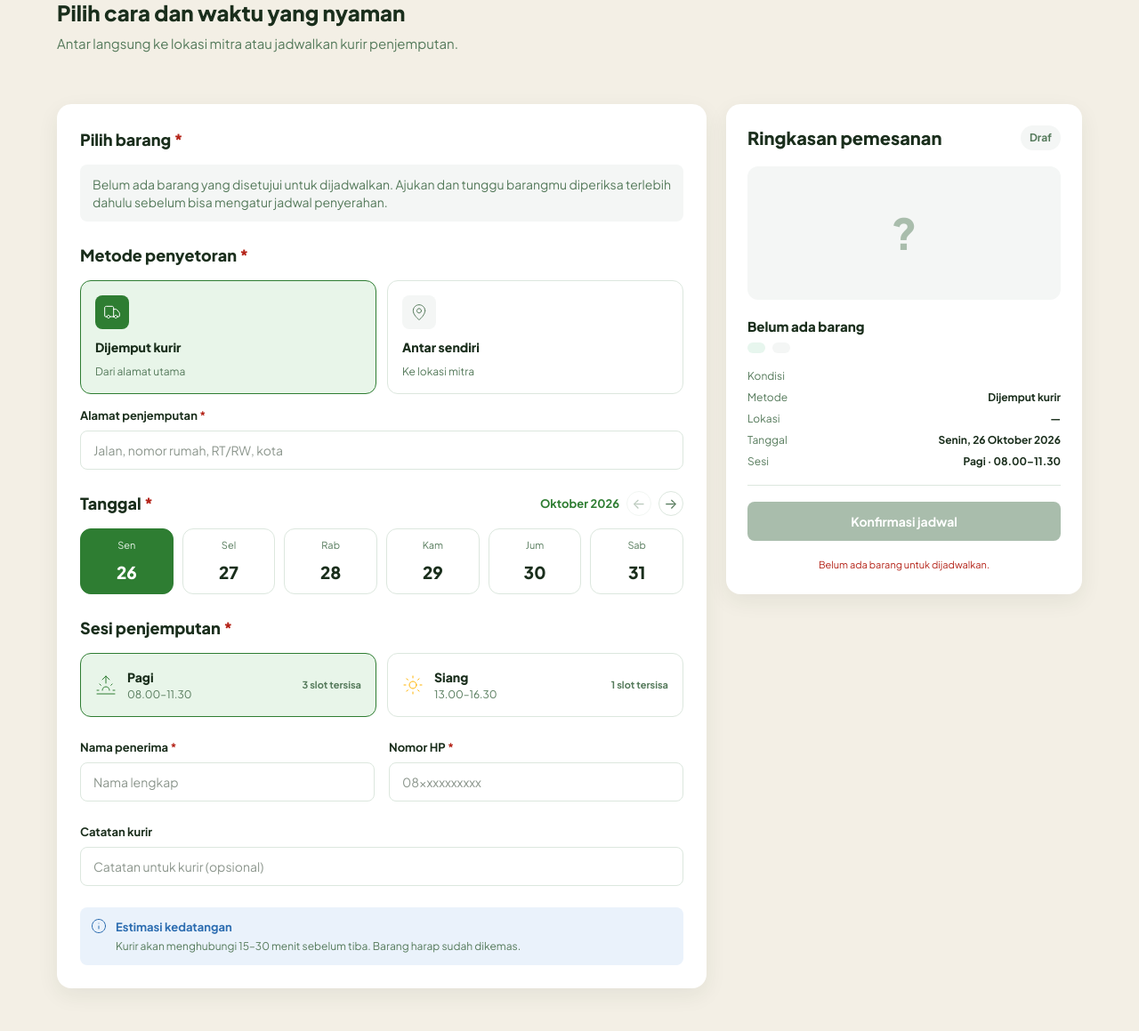
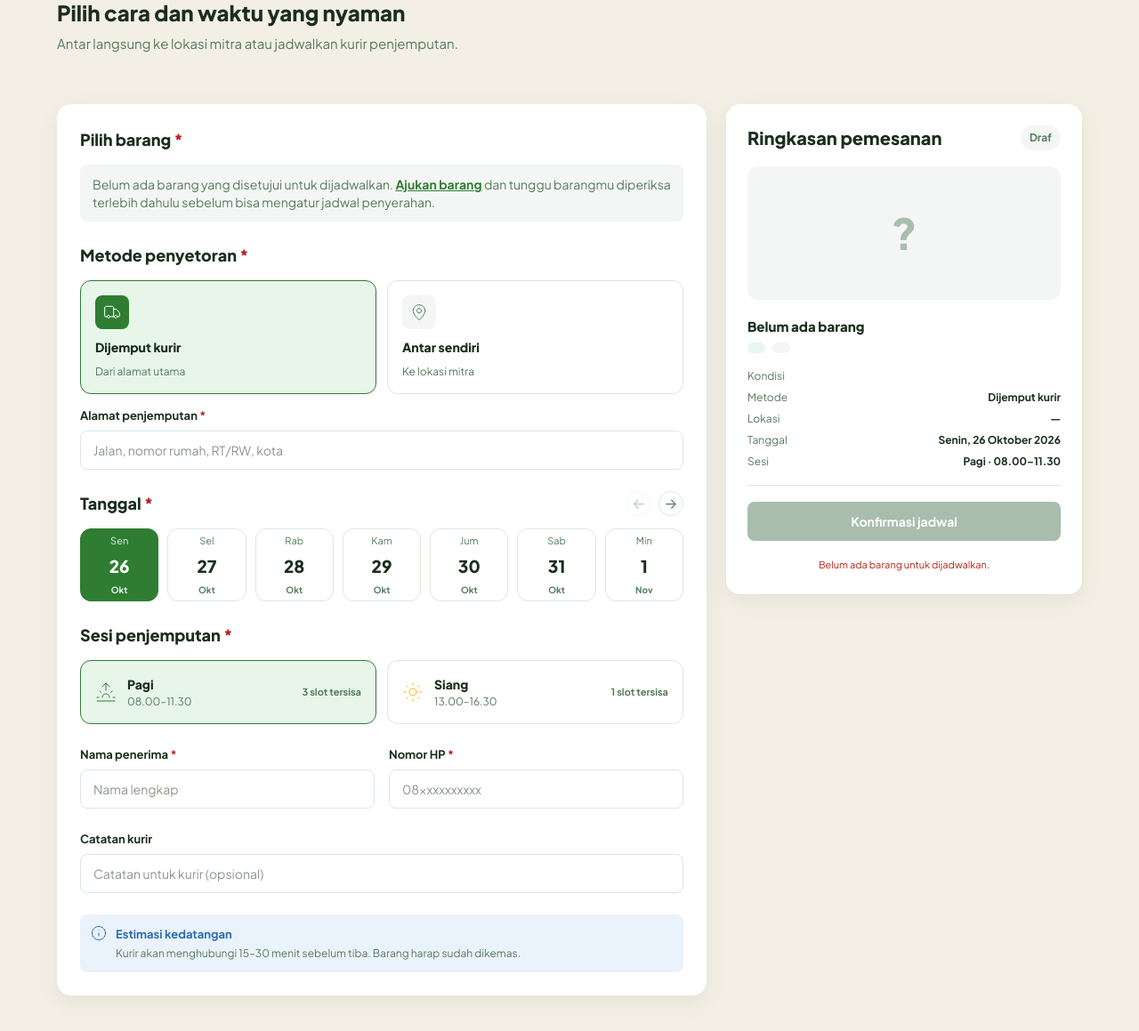
Before and after one commit to pbp-f-kelompok-1/KelolaKita, a Django app: page /jadwal/ in a window 1280 px wide. Shown: the part 136-1295 px from the top of the page at 89% size. Run offline with Django 5.2, Linux system fonts and the light colour scheme; a user stored in the database is signed in; tables that the repository leaves empty hold one stand-in row (values such as "Sample post"); style sheets or scripts are compiled from the project's sources; some libraries are stand-ins or nearby versions.

Commit message:
feat(Schedule): date picker tampilkan 7 hari & tautan pengajuan barang
Hilangkan label bulan global di seksi Tanggal; setiap kartu date-choice
kini menampilkan bulannya sendiri (MONTH_ABBR_ID) agar tetap jelas saat
halaman date-picker melintasi batas bulan. Jumlah tanggal per halaman
diubah dari 6 menjadi 7 (DATES_PER_PAGE) lewat grid-cols-7 di desktop.

Tambah tautan ke halaman pengajuan barang (penanganan:tambah_pengajuan)
pada pesan "belum ada barang" di form penjadwalan, supaya pengguna yang
belum pernah mengajukan barang bisa langsung diarahkan ke sana.

```diff
--- a/Schedule/templates/Schedule/schedule.html
+++ b/Schedule/templates/Schedule/schedule.html
@@ -66,8 +66,9 @@
                 </div>
                 <p id="items-empty"
                    class="{% if items %}hidden{% endif %} rounded-lg bg-[#f4f6f5] px-3.5 py-3 text-sm text-[#557a5b]">
-                    Belum ada barang yang disetujui untuk dijadwalkan. Ajukan dan tunggu barangmu
-                    diperiksa terlebih dahulu sebelum bisa mengatur jadwal penyerahan.
+                    Belum ada barang yang disetujui untuk dijadwalkan.
+                    <a href="{% url 'penanganan:tambah_pengajuan' %}" class="font-bold text-[#2e7d32] underline">Ajukan barang</a>
+                    dan tunggu barangmu diperiksa terlebih dahulu sebelum bisa mengatur jadwal penyerahan.
                 </p>
             </section>
 
@@ -139,7 +140,6 @@
                 <div class="flex items-center justify-between">
                     <h2 class="font-['Plus_Jakarta_Sans'] text-lg font-extrabold text-[#1a2e1c]">Tanggal <span class="text-[#b42318]">*</span></h2>
                     <div class="flex items-center gap-2">
-                        <p class="text-[13px] font-bold text-[#2e7d32]">{{ current_month_label }}</p>
                         <button type="button" id="date-prev" aria-label="Tanggal sebelumnya"
                                 class="flex size-7 items-center justify-center rounded-full border border-[#dce7de] text-[#557a5b] disabled:opacity-40"
                                 disabled>&larr;</button>
@@ -147,15 +147,16 @@
                                 class="flex size-7 items-center justify-center rounded-full border border-[#dce7de] text-[#557a5b]">&rarr;</button>
                     </div>
                 </div>
-                <div id="date-track" class="grid grid-cols-3 gap-2.5 sm:grid-cols-6">
+                <div id="date-track" class="grid grid-cols-4 gap-2.5 sm:grid-cols-7">
                     {% for date in dates %}
-                    <label class="date-choice group flex h-[74px] cursor-pointer flex-col items-center justify-center gap-1.5 rounded-xl border border-[#dce7de] bg-white has-[:checked]:border-[#2e7d32] has-[:checked]:bg-[#2e7d32]"
+                    <label class="date-choice group flex h-[82px] cursor-pointer flex-col items-center justify-center gap-1 rounded-xl border border-[#dce7de] bg-white has-[:checked]:border-[#2e7d32] has-[:checked]:bg-[#2e7d32]"
                            data-page="{{ date.page }}">
                         <input type="radio" name="tanggal" value="{{ date.iso }}" class="sr-only"
                                {% if date.iso == selected_date %}checked{% endif %}
                                data-full-label="{{ date.full_label }}">
                         <span class="text-[11px] text-[#557a5b] group-has-[:checked]:text-[#e8f5e9]">{{ date.day_abbr }}</span>
                         <span class="font-['Plus_Jakarta_Sans'] text-[19px] font-extrabold text-[#1a2e1c] group-has-[:checked]:text-white">{{ date.day_num }}</span>
+                        <span class="text-[10px] font-bold text-[#557a5b] group-has-[:checked]:text-[#e8f5e9]">{{ date.month_abbr }}</span>
                     </label>
                     {% endfor %}
                 </div>
--- a/Schedule/views.py
+++ b/Schedule/views.py
@@ -18,6 +18,10 @@ DAY_FULL_ID = ["Senin", "Selasa", "Rabu", "Kamis", "Jumat", "Sabtu", "Minggu"]
 MONTH_FULL_ID = [
     "Januari", "Februari", "Maret", "April", "Mei", "Juni",
     "Juli", "Agustus", "September", "Oktober", "November", "Desember",
+]
+MONTH_ABBR_ID = [
+    "Jan", "Feb", "Mar", "Apr", "Mei", "Jun",
+    "Jul", "Ags", "Sep", "Okt", "Nov", "Des",
 ]
 
 PICKUP_METHODS = [
@@ -62,6 +66,7 @@ SESSION_WINDOWS = {
 CANCEL_CUTOFF_HOURS = 12
 
 DATE_WINDOW_DAYS = 30
+DATES_PER_PAGE = 7
 
 
 def _upcoming_dates(days=DATE_WINDOW_DAYS):
@@ -73,8 +78,9 @@ def _upcoming_dates(days=DATE_WINDOW_DAYS):
             "iso": day.isoformat(),
             "day_abbr": DAY_ABBR_ID[day.weekday()],
             "day_num": day.day,
+            "month_abbr": MONTH_ABBR_ID[day.month - 1],
             "full_label": f"{DAY_FULL_ID[day.weekday()]}, {day.day} {MONTH_FULL_ID[day.month - 1]} {day.year}",
-            "page": offset // 6,
+            "page": offset // DATES_PER_PAGE,
         })
     return dates
 
@@ -171,8 +177,6 @@ def show_schedule(request):
     dua pengguna submit sesi yang sama hampir bersamaan.
     """
     dates = _upcoming_dates()
-    today = datetime.date.today()
-    current_month_label = f"{MONTH_FULL_ID[today.month - 1]} {today.year}"
 
     items = _approved_items(request.user)
     locations = _active_locations()
@@ -230,7 +234,6 @@ def show_schedule(request):
 
     context = {
         "active_nav": "jadwal",
-        "current_month_label": current_month_label,
         "dates": dates,
         "methods": PICKUP_METHODS,
         "sessions": PICKUP_SESSIONS,
```
